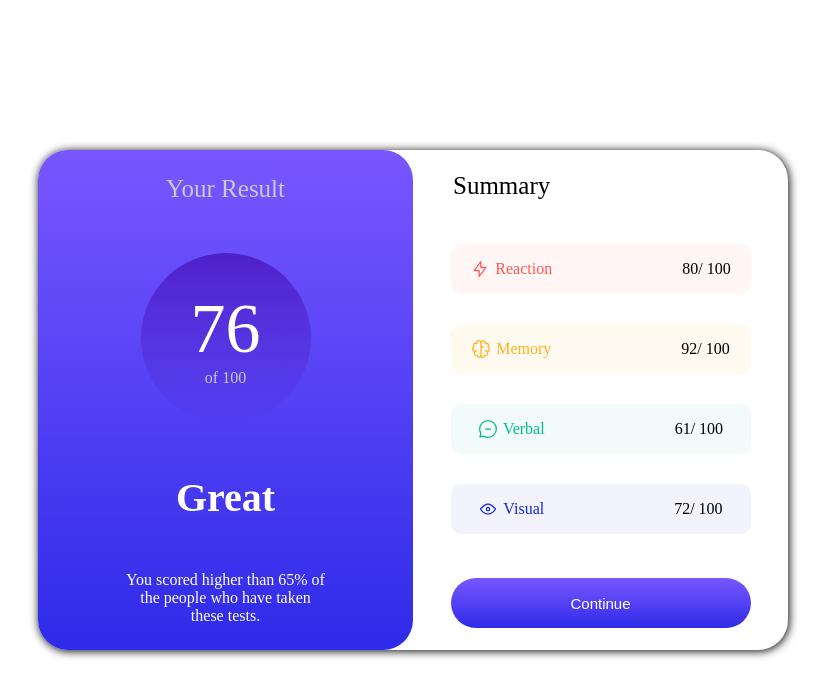
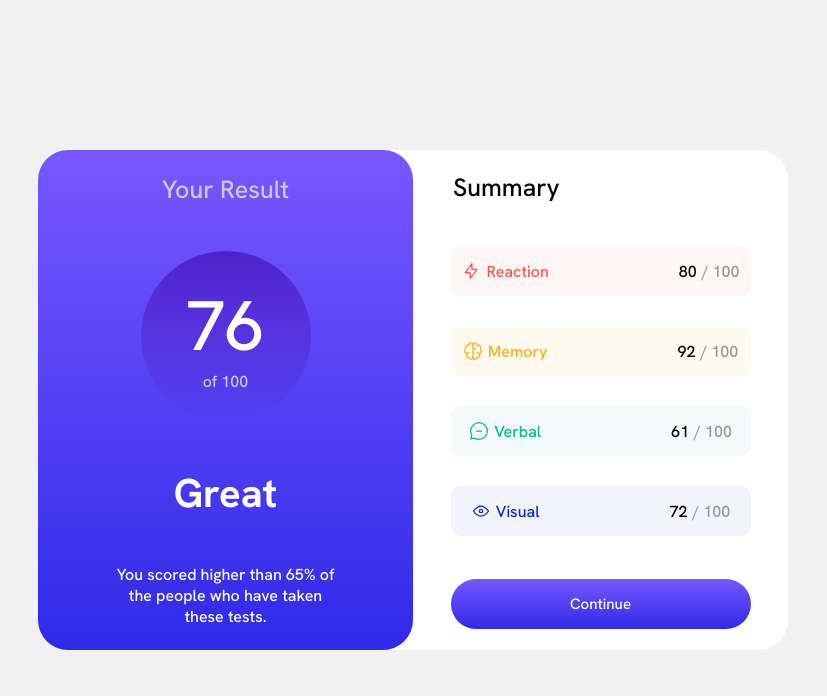
Before and after one commit to Kaua032/summary, a plain HTML site: page index.html in a window 1280 px wide. Shown: the whole page, without its empty margins (227-1054 px from the left). Drawn offline with Linux system fonts and the light colour scheme.

Commit message:
finalizado

```diff
--- a/data.json
+++ b/data.json
@@ -2,21 +2,29 @@
   {
     "category": "Reaction",
     "score": 80,
-    "icon": "./assets/images/icon-reaction.svg"
+    "icon": "./assets/images/icon-reaction.svg",
+    "background": "#FFF6F5",
+    "color": "hsl(0, 100%, 67%)"
   },
   {
     "category": "Memory",
     "score": 92,
-    "icon": "./assets/images/icon-memory.svg"
+    "icon": "./assets/images/icon-memory.svg",
+    "background": "#FEFAEF",
+    "color": "hsl(39, 100%, 56%)"
   },
   {
     "category": "Verbal",
     "score": 61,
-    "icon": "./assets/images/icon-verbal.svg"
+    "icon": "./assets/images/icon-verbal.svg",
+    "background": "#F2FBFA",
+    "color": "hsl(166, 100%, 37%)"
   },
   {
     "category": "Visual",
     "score": 72,
-    "icon": "./assets/images/icon-visual.svg"
+    "icon": "./assets/images/icon-visual.svg",
+    "background": "#F3F3FD",
+    "color": "hsl(234, 85%, 45%)"
   }
 ]
--- a/index.html
+++ b/index.html
@@ -27,56 +27,12 @@
     <section id="section2">
       <p id="summary">Summary</p>
       <div id="alldivs">
-
-        <div class="div" style="background-color: #FFF6F5;">
-          <div class="div1">
-            <img src="./assets/images/icon-reaction.svg" alt="">
-            <p style="color: hsl(0, 100%, 67%);">Reaction</p>
-          </div>
-          <div class="div2">
-            <p>80</p>
-            <p>/ 100</p>
-          </div>
-        </div>
-
-        <div class="div" style="background-color: #FEFAEF;">
-          <div class="div1">
-            <img src="./assets/images/icon-memory.svg" alt="">
-            <p style="color: hsl(39, 100%, 56%);">Memory</p>
-          </div>
-          <div class="div2">
-            <p>92</p>
-            <p>/ 100</p>
-          </div>
-        </div>
-
-        <div class="div" style="background-color: #F2FBFA">
-          <div class="div1">
-            <img src="./assets/images/icon-verbal.svg" alt="">
-            <p style="color: hsl(166, 100%, 37%)">Verbal</p>
-          </div>
-          <div class="div2">
-            <p>61</p>
-            <p>/ 100</p>
-          </div>
-        </div>
-
-        <div class="div" style="background-color: #F3F3FD;">
-          <div class="div1">
-            <img src="./assets/images/icon-visual.svg" alt="">
-            <p style="color: hsl(234, 85%, 45%)">Visual</p>
-          </div>
-          <div class="div2">
-            <p>72</p>
-            <p>/ 100</p>
-          </div>
-        </div>
       </div>
 
       <button id="continue">Continue</button>
 
     </section>
   </main>
-
+  <script src="./script.js"></script>
 </body>
 </html>
--- a/script.js
+++ b/script.js
@@ -1,4 +1,23 @@
-let btn = document.getElementById('continue')
-const objects = fetch('./data.json')
+let alldivs = document.getElementById('alldivs')
 
-console.log(objects)
+
+const fetchData = async () => {
+    await fetch("./data.json").then((response) => response.json()).then((data) => {
+       data.map((value) => {
+            alldivs.innerHTML += `
+            <div class="div" style="background-color: ${value.background};">
+                <div class="div1">
+                    <img src="${value.icon}" alt="">
+                    <p style="color: ${value.color};">${value.category}</p>
+                </div>
+                <div class="div2">
+                    <p >${value.score}</p>
+                    <p class="div2P2">/ 100</p>
+                </div>
+            </div>
+            `
+       })
+    });
+}
+
+fetchData();
--- a/style.css
+++ b/style.css
@@ -1,6 +1,44 @@
+@import url('https://fonts.googleapis.com/css2?family=Hanken+Grotesk:wght@500;700;800&display=swap');
+
+
+:root{
+/* ### Primary */
+
+--Light-red: hsl(0, 100%, 67%);
+--Light-red-100: hsla(0, 100%, 67%, 0.1);
+--Orangey-yellow: hsl(39, 100%, 56%);
+--Orangey-yellow-100: hsla(39, 100%, 56%, 0.1);
+--Green-teal: hsl(166, 100%, 37%);
+--Green-teal-100: hsla(166, 100%, 37%, 0.1);
+--Cobalt-blue: hsl(234, 85%, 45%);
+--Cobalt-blue-100: hsla(234, 85%, 45%, 0.1);
+
+/* ## Gradients Background */
+
+--Light-slate-blue: hsl(252, 100%, 67%);
+--Light-royal-blue: hsl(241, 81%, 54%);
+
+/* ## Gradients Circle */
+
+--Violet-blue: hsla(256, 72%, 46%, 1);
+--Persian-blue: hsla(241, 72%, 46%, 0);
+
+
+
+/* ### Neutral */
+
+--White: hsl(0, 0%, 100%);
+--Pale-blue: hsl(221, 100%, 96%);
+--Light-lavender: hsl(241, 100%, 89%);
+--Dark-gray-blue: hsl(224, 30%, 27%);
+
+--background-color: #f1f1f1;
+
+}
 *{
     margin: 0;
     padding: 0;
+    font-family: 'Hanken Grotesk', sans-serif;
 }
 body{
     width: 100%;
@@ -8,14 +46,16 @@ body{
     display: flex;
     align-items: center;
     justify-content: center;
+    background-color: var(--background-color);
 }
 main{
     width: 750px;
     display: flex;
     height: 500px;
-    box-shadow: 1px 1px 10px black;
+    box-shadow: 16px 16x 50px 1px rgb(14, 6, 247, 0.2);
     border-radius: 30px;
     flex-wrap: wrap;
+    background-color: white;
 }
 #section1{
     background-image: linear-gradient(180deg, hsl(252, 100%, 67%), hsl(241, 81%, 54%));
@@ -52,7 +92,7 @@ h2{
     font-size: 40px;
 }
 #endP{
-    width: 200px;
+    width: 14.5rem;
     text-align: center;
     color: white;
     font-size: 16px;
@@ -93,6 +133,10 @@ h2{
 .div2{
     display: flex;
     align-items: center;
+    gap: 5px
+}
+.div2P2{
+    color: #969696;
 }
 button{
     background-image: linear-gradient(180deg, hsl(252, 100%, 67%), hsl(241, 81%, 54%));
@@ -104,6 +148,7 @@ button{
     font-size: 15px;
 }
 button:active{
+    background-image: none;
     background-color: #303B59;
 }
 
@@ -113,13 +158,14 @@ button:active{
     }
     main{
         width: 375px;
-        height: 750px;
+        height: 850px;
         flex-direction: column;
         align-items: center;
     }
     #section1{
         border-radius: 0px 0px 30px 30px;
         gap: 15px;
+        padding-top: 20px;
     }
     #section2{
         width: 100%;
@@ -128,6 +174,9 @@ button:active{
         margin-top: 20px;
     }
     #summary{
-        font-size: 15px;
+        margin-top: 40px;
+    }
+    #alldivs{
+        margin-top: 20px;
     }
 }
```
